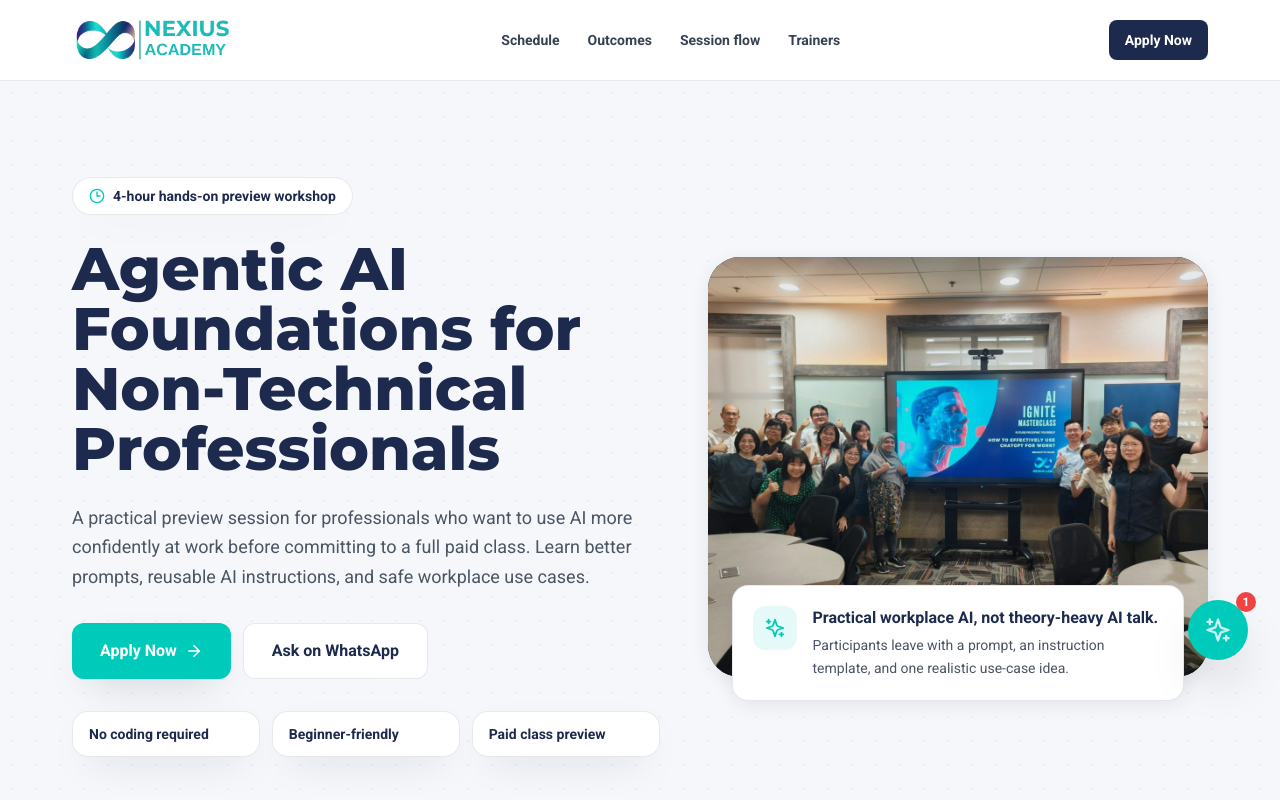
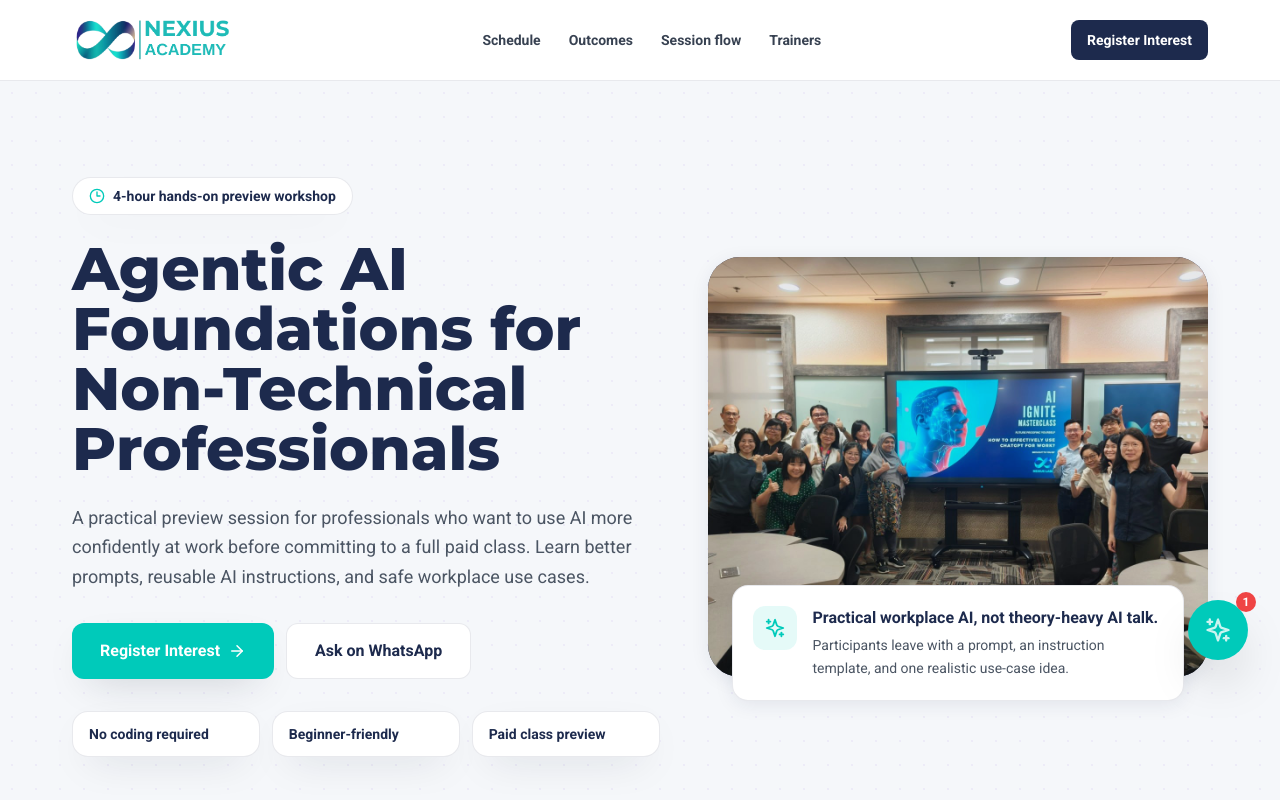
Before and after one commit to nexiuslabs/nexiusacademyskillsfuture, a React (Vite) app: page /e2i-preview in a window 1280 px wide. Shown: the top 800 px of the page. Built offline with nearby package versions, Linux system fonts and the light colour scheme.

Commit message:
preview session pages use "Register Interest" instead of "Apply Now"

```diff
--- a/components/home/CoursePreviewCTA.tsx
+++ b/components/home/CoursePreviewCTA.tsx
@@ -9,7 +9,7 @@ const openFreePreviewInterest = () =>
     page: '/',
     position: 'home_course_preview_cta',
     ctaLabel: 'register_interest_next_free_preview',
-    preferredIntake: 'Free preview — apply for the next session',
+    preferredIntake: 'Free preview — register interest for the next session',
     cohortCode: 'free-preview-next-session',
     courseSlug: 'free-preview',
   });
--- a/components/leads/LeadCaptureModal.tsx
+++ b/components/leads/LeadCaptureModal.tsx
@@ -85,7 +85,7 @@ const COHORTS_BY_COURSE: Record<string, CohortOption[]> = {
     { label: 'Register Interest', code: 'next-available' },
   ],
   'agentic-ai-company-class': [{ label: 'Private class schedule by arrangement', code: 'corporate-custom' }],
-  'free-preview': [{ label: 'Free preview — apply for the next session', code: 'free-preview-next-session' }],
+  'free-preview': [{ label: 'Free preview — register interest for the next session', code: 'free-preview-next-session' }],
   'agentic-ai-challenge': [{ label: 'Agentic AI Challenge result follow-up', code: 'agentic-ai-challenge' }],
   'agentic-ai-preview-session': [
     { label: '26 Jun 2026 preview session (2pm-6pm)', code: 'e2i-preview-2026-06-26' },
--- a/pages/PreviewSessionPage.tsx
+++ b/pages/PreviewSessionPage.tsx
@@ -46,9 +46,9 @@ const partnerConfigs: Record<
     schedules: [
       {
         date: 'Next date to be announced',
-        time: 'Apply now for programme details and next intake timing',
+        time: 'Register interest to be notified when the next free preview opens',
         cohortCode: 'free-preview-next-session',
-        cohortLabel: 'Free preview — apply for the next session',
+        cohortLabel: 'Free preview — register interest for the next session',
       },
     ],
     partnerName: 'e2i',
@@ -182,7 +182,7 @@ const openPreviewLeadModal = (
     page: pagePath,
     position,
     ctaLabel: 'register_interest_next_free_preview',
-    preferredIntake: schedule?.cohortLabel || 'Free preview — apply for the next session',
+    preferredIntake: schedule?.cohortLabel || 'Free preview — register interest for the next session',
     cohortCode: schedule?.cohortCode || 'free-preview-next-session',
     courseSlug: 'free-preview',
   });
@@ -204,7 +204,7 @@ const PreviewSessionPage: React.FC<PreviewSessionPageProps> = ({ partner = 'e2i'
     <div className={isDarkPreview ? 'min-h-screen bg-[#0b1527] text-white' : 'min-h-screen bg-white text-textDark'}>
       <SEO
         title={isDarkPreview ? 'Next Free Preview: Agentic AI Foundations | Nexius Academy' : '4-Hour Agentic AI Preview Session | Nexius Academy'}
-        description={isDarkPreview ? 'Watch out for the next free Agentic AI Foundations preview session. Apply now and Nexius Academy will notify you when the next session opens.' : 'A beginner-friendly 4-hour Agentic AI preview for non-technical professionals. Learn prompts, reusable instructions, and safe AI habits.'}
+        description={isDarkPreview ? 'Watch out for the next free Agentic AI Foundations preview session. Register interest and Nexius Academy will notify you when the next session opens.' : 'A beginner-friendly 4-hour Agentic AI preview for non-technical professionals. Learn prompts, reusable instructions, and safe AI habits.'}
         canonical={config.pagePath}
         ogType="course"
         ogImage="https://academy.nexiuslabs.com/images/og/agentic-ai-course-og.jpg"
@@ -233,7 +233,7 @@ const PreviewSessionPage: React.FC<PreviewSessionPageProps> = ({ partner = 'e2i'
               onClick={() => openPreviewLeadModal('preview_nav_register', config.pagePath)}
               className="inline-flex items-center rounded-lg bg-primary px-4 py-2.5 text-sm font-bold text-white transition-colors hover:bg-blue-900"
             >
-              Apply Now
+              Register Interest
             </button>
           )}
         </div>
@@ -265,7 +265,7 @@ const PreviewSessionPage: React.FC<PreviewSessionPageProps> = ({ partner = 'e2i'
                   onClick={() => openPreviewLeadModal('preview_hero_register', config.pagePath)}
                   className="inline-flex min-h-[3.5rem] items-center justify-center gap-2 rounded-xl bg-accent px-7 py-3 font-bold text-white shadow-soft transition-all hover:-translate-y-0.5 hover:bg-teal-500"
                 >
-                  Apply Now <ArrowRight size={18} />
+                  Register Interest <ArrowRight size={18} />
                 </button>
                 <a
                   href={
@@ -369,7 +369,7 @@ const PreviewSessionPage: React.FC<PreviewSessionPageProps> = ({ partner = 'e2i'
                         <div className="text-2xl" aria-hidden="true">⏱️</div>
                         <div>
                           <div className="text-xs font-bold uppercase tracking-[0.18em] text-accent">Notification</div>
-                          <div className="mt-2 text-lg font-extrabold text-white">Apply now</div>
+                          <div className="mt-2 text-lg font-extrabold text-white">Register interest</div>
                           <div className="mt-1 text-base font-semibold text-white/45">We will follow up when details are confirmed</div>
                         </div>
                       </div>
@@ -386,7 +386,7 @@ const PreviewSessionPage: React.FC<PreviewSessionPageProps> = ({ partner = 'e2i'
                             onClick={() => openPreviewLeadModal('preview_schedule_register', config.pagePath, config.schedules[0])}
                             className="mt-4 inline-flex rounded-lg bg-accent px-4 py-2.5 text-sm font-bold text-white transition-colors hover:bg-teal-500"
                           >
-                            Apply Now
+                            Register Interest
                           </button>
                         </div>
                       </div>
@@ -415,7 +415,7 @@ const PreviewSessionPage: React.FC<PreviewSessionPageProps> = ({ partner = 'e2i'
                     onClick={() => openPreviewLeadModal('preview_schedule_register', config.pagePath)}
                     className="inline-flex min-h-[3.25rem] items-center justify-center gap-2 rounded-xl bg-primary px-6 py-3 font-bold text-white transition-colors hover:bg-blue-900"
                   >
-                    Apply Now <ArrowRight size={18} />
+                    Register Interest <ArrowRight size={18} />
                   </button>
                 )}
               </div>
@@ -561,7 +561,7 @@ const PreviewSessionPage: React.FC<PreviewSessionPageProps> = ({ partner = 'e2i'
                 Use the preview session to qualify interest before your paid class journey.
               </h2>
               <p className="mt-4 max-w-2xl text-white/75">
-                Apply now and our team will follow up with session details and suitable next steps for the full programme.
+                Register interest and our team will follow up with session details and suitable next steps for the full programme.
               </p>
             </div>
             {!isDarkPreview && (
@@ -570,7 +570,7 @@ const PreviewSessionPage: React.FC<PreviewSessionPageProps> = ({ partner = 'e2i'
                 onClick={() => openPreviewLeadModal('preview_footer_register', config.pagePath)}
                 className="inline-flex min-h-[3.5rem] items-center justify-center gap-2 rounded-xl bg-accent px-7 py-3 font-bold text-white transition-all hover:-translate-y-0.5 hover:bg-teal-500"
               >
-                Apply Now <ArrowRight size={18} />
+                Register Interest <ArrowRight size={18} />
               </button>
             )}
           </div>
```
